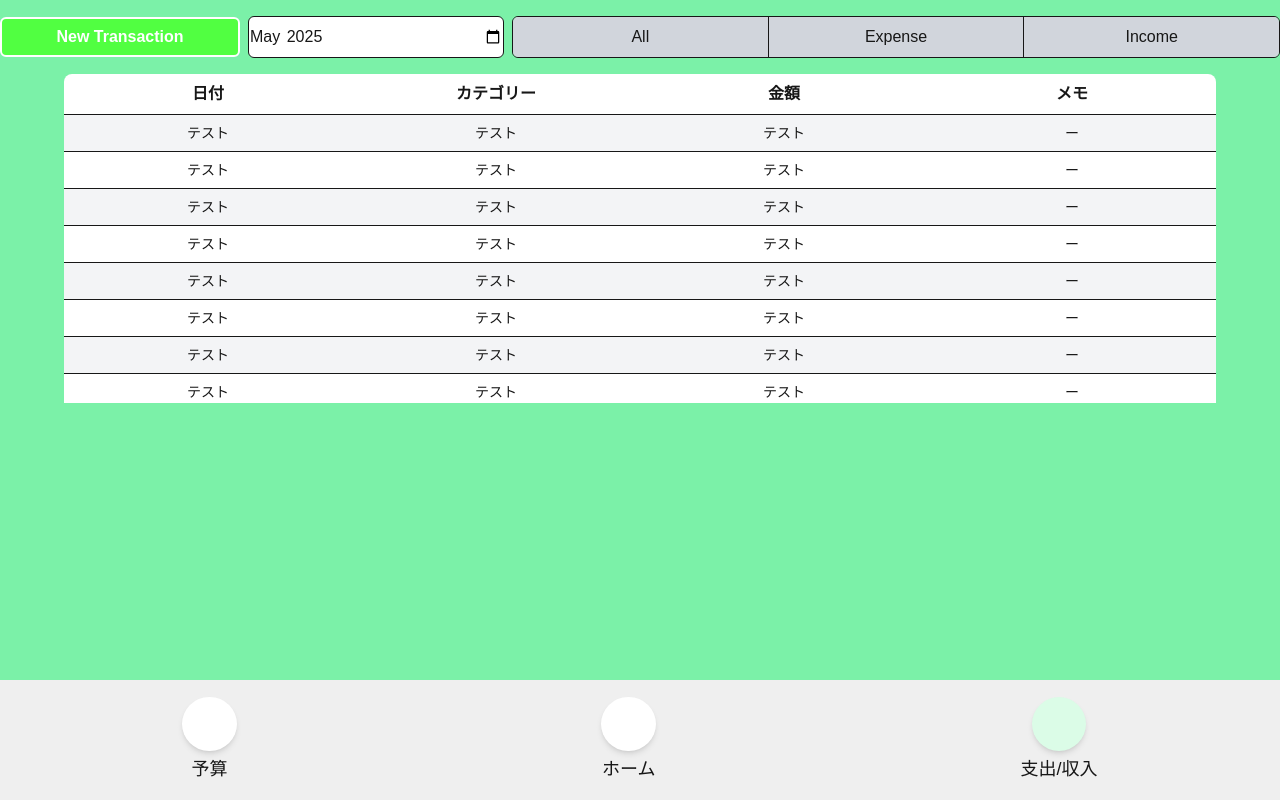
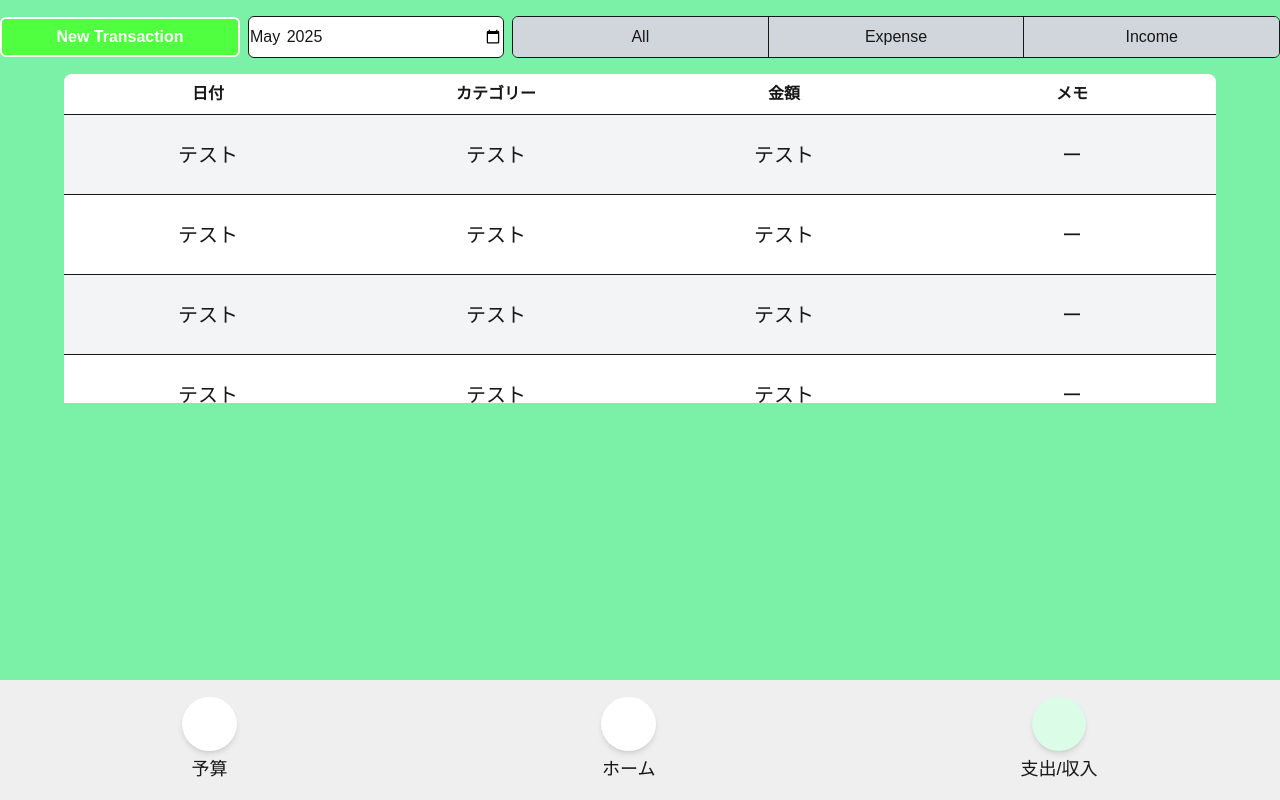
Before and after one commit to CA01971028/household_front, a Next.js app: page /flow in a window 1280 px wide. Built offline with nearby package versions, Linux system fonts and the light colour scheme; some icons are missing.

Commit message:
item内の文字の大きさを修正

```diff
--- a/src/app/flow/page.tsx
+++ b/src/app/flow/page.tsx
@@ -54,7 +54,7 @@ const page = () => {
                         item.map((value, index) => (
                             <div
                             key={`${i}-${index}`}
-                                    className={`py-2 border-b text-sm ${
+                            className={`border-b h-[10svh] text-xl flex items-center justify-center ${
                                 i % 2 === 0 ? 'bg-gray-100' : 'bg-white'
                             }`}
                             >
@@ -62,6 +62,7 @@ const page = () => {
                             </div>
                         ))
                         )}
+
                     </div>
                 </div>
             <div className="absolute w-screen bottom-0 h-[15svh]" style={{ backgroundColor: 'rgba(239, 239, 239, 1)' }}>
```
Lines whose indentation alone changed are shown as unchanged.
